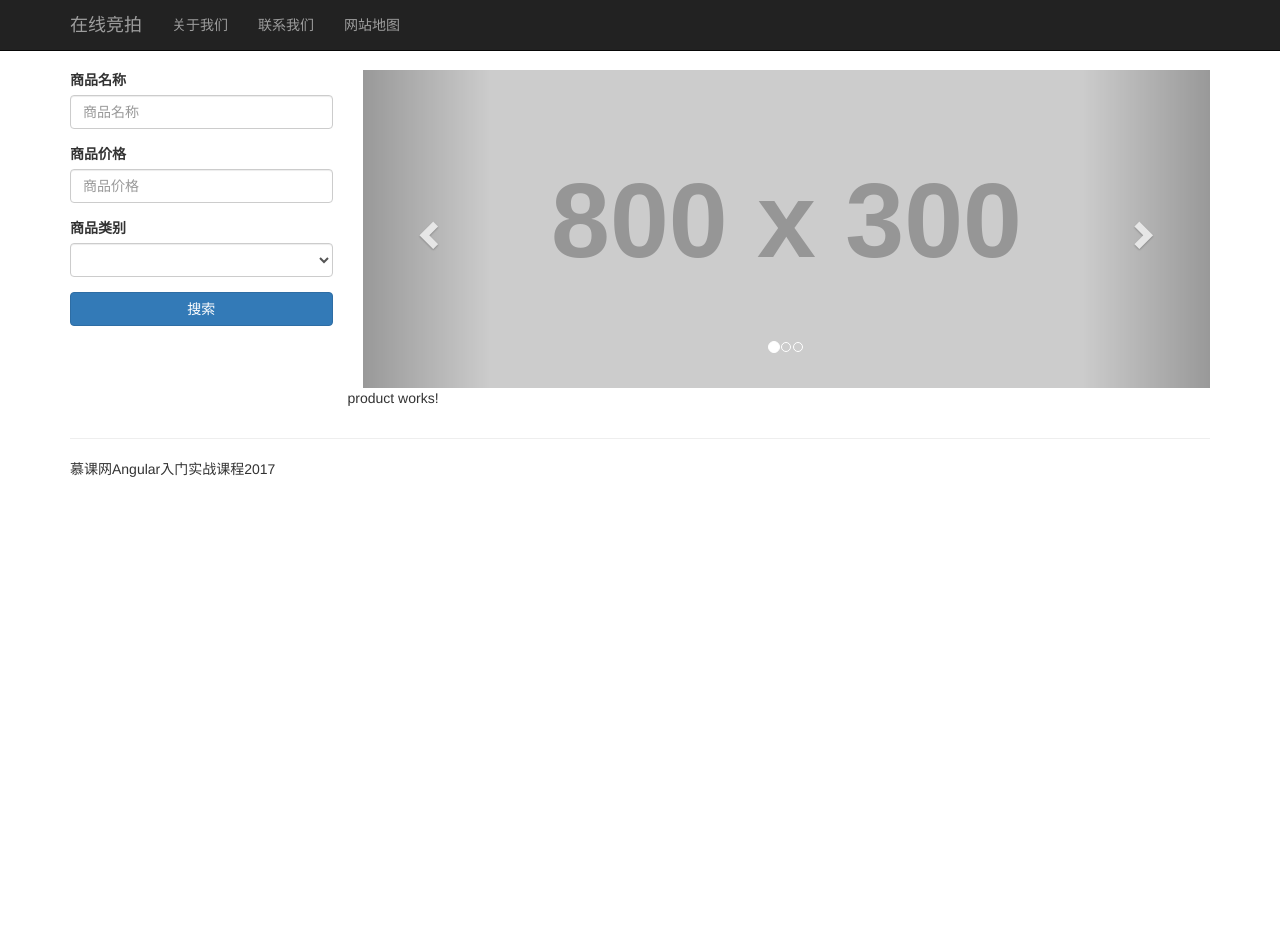
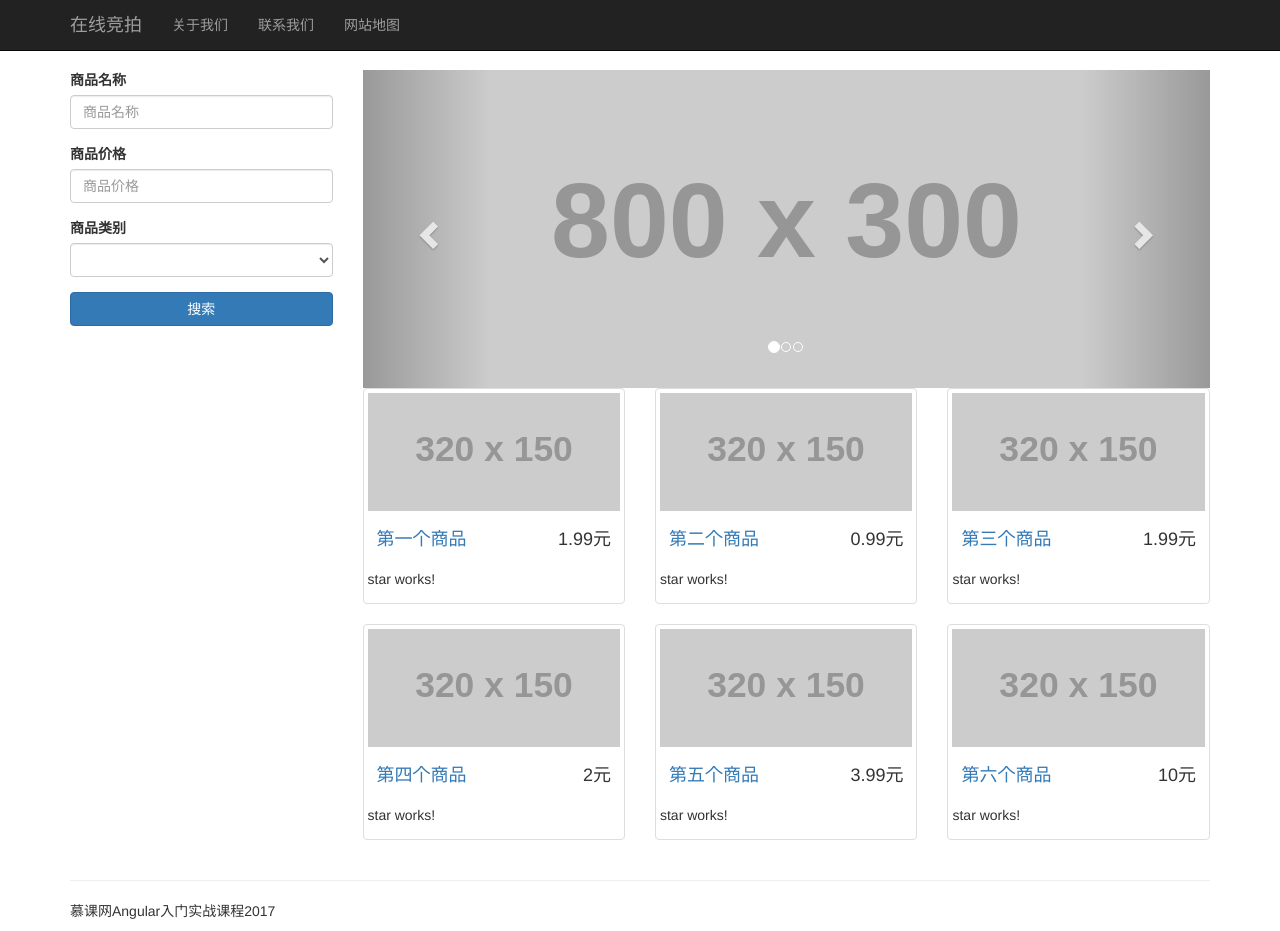
Before and after one commit to wyl530197181/angularExample, an Angular app: page / in a window 1280 px wide. Before the commit the page ends 800 px from the top, so only its background shows below. Built offline with nearby package versions, Linux system fonts and the light colour scheme.

Commit message:
产品展示组件样式

```diff
--- a/src/app/product/product.component.html
+++ b/src/app/product/product.component.html
@@ -1,3 +1,14 @@
-<p>
-  product works!
-</p>
+<div *ngFor='let product of products' class="col-md-4 col-sm-4 col-lg-4">
+  <div class="thumbnail">
+<img  src="http://placehold.it/320x150" alt="">
+<div class=caption>
+  <h4 class="pull-right">{{product.price}}元</h4>
+  <h4><a href="">{{product.title}}</a></h4>
+  <p>{{product.desc}}</p>
+
+</div>
+<div>
+  <app-star></app-star>
+</div>
+  </div>
+</div>
--- a/src/app/product/product.component.ts
+++ b/src/app/product/product.component.ts
@@ -6,10 +6,31 @@ import { Component, OnInit } from '@angular/core';
   styleUrls: ['./product.component.css']
 })
 export class ProductComponent implements OnInit {
-
+  private products: Array<Product>;
   constructor() { }
 
   ngOnInit() {
+    // 组件的生命周期初始化数据
+    this.products = [
+      new Product(1, ' 第一个商品', 1.99, 3.5, '这是第一个商品,我是在慕课网学习的', ['电子产品', '硬件设备']),
+      new Product(2, ' 第二个商品', 0.99, 5.5, '这是第二个商品,我是在慕课网学习的', ['电子产品', '硬件设备']),
+      new Product(3, ' 第三个商品', 1.99, 3.6, '这是第三个商品,我是在慕课网学习的', ['电子产品', '硬件设备']),
+      new Product(4, ' 第四个商品', 2.00, 3.0, '这是第四个商品,我是在慕课网学习的', ['电子产品', '硬件设备']),
+      new Product(5, ' 第五个商品', 3.99, 8.5, '这是第五个商品,我是在慕课网学习的', ['电子产品', '硬件设备']),
+      new Product(5, ' 第六个商品', 10, 8.5, '这是第五个商品,我是在慕课网学习的', ['电子产品', '硬件设备']),
+    ]
   }
 
 }
+export class Product {
+  constructor(
+    public id: number,
+    public title: string,
+    public price: number,
+    public rating: number,
+    public des: string,
+    public categories: Array<string>
+  ) {
+
+  }
+}
```
